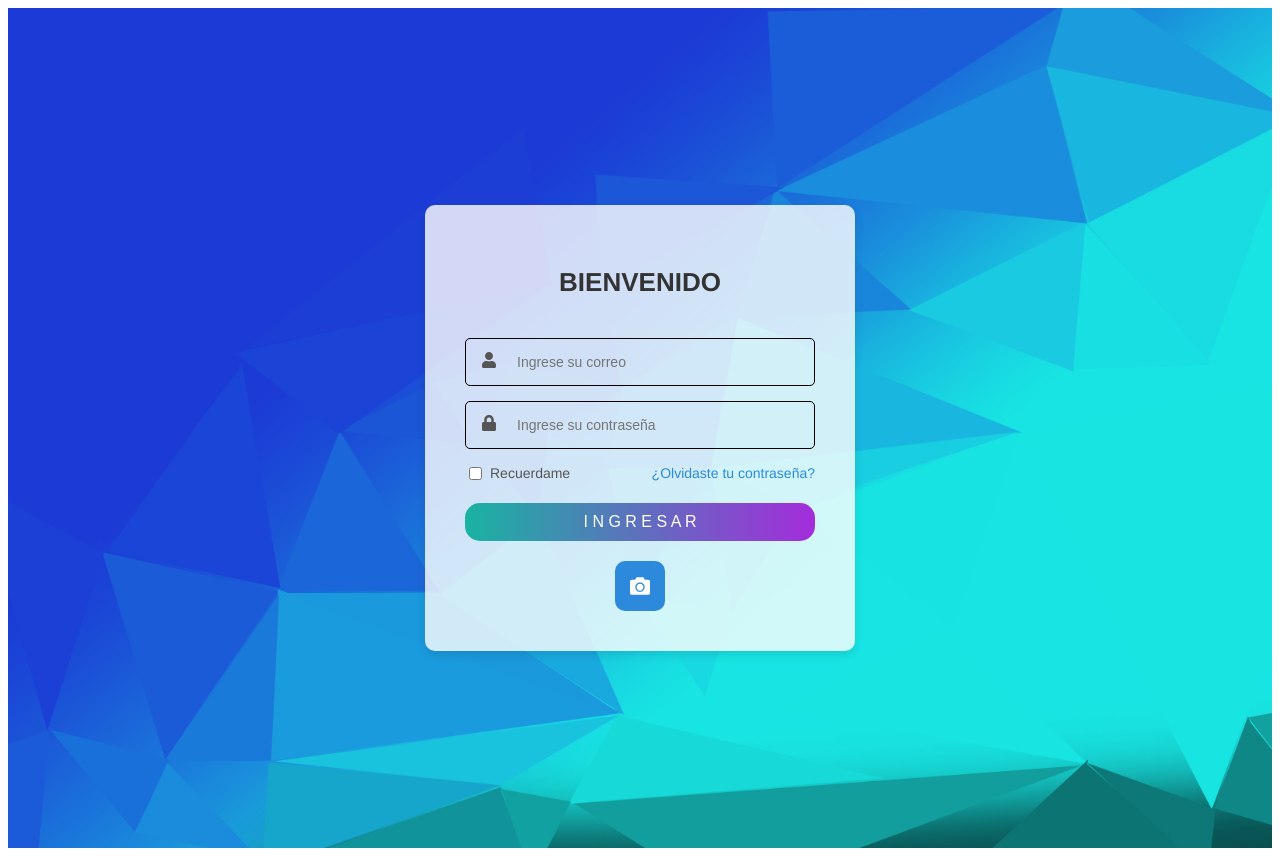
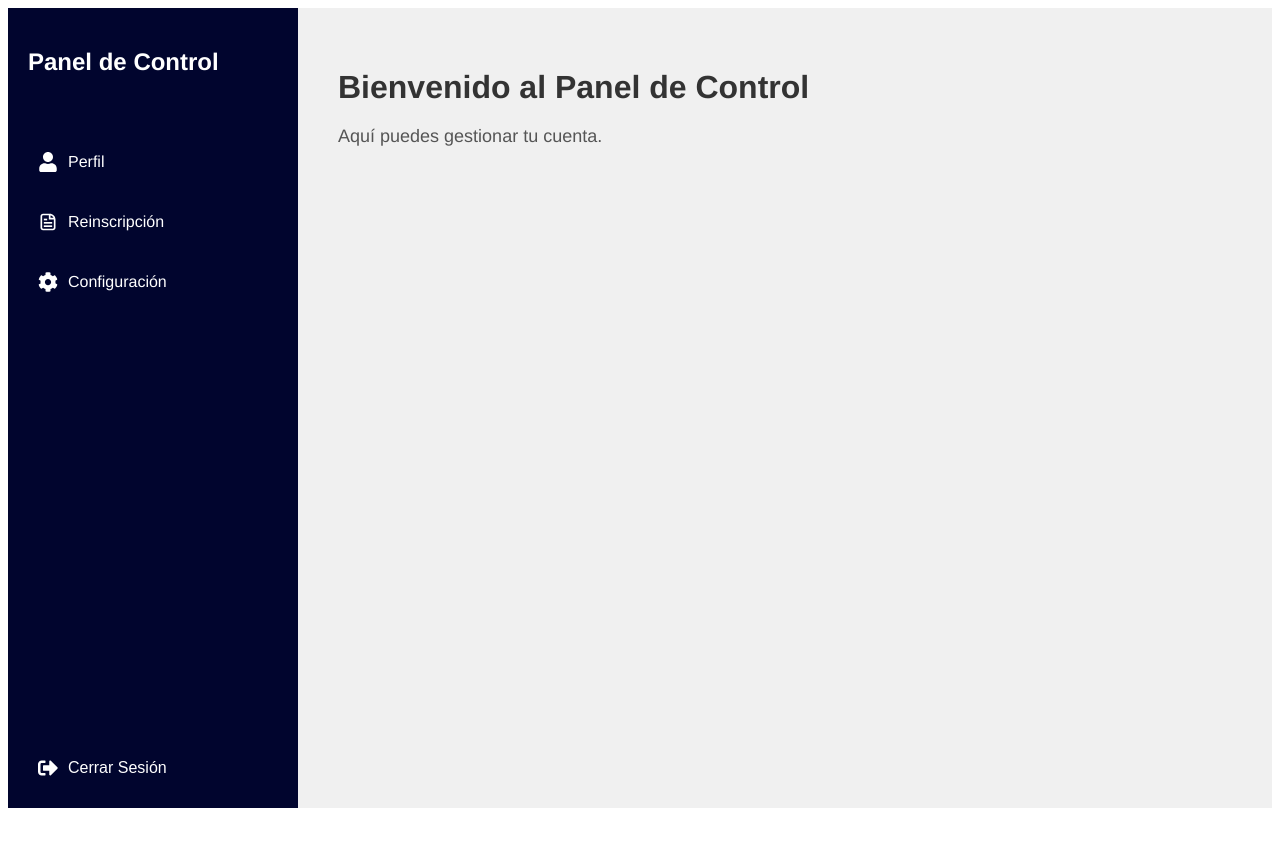
Before and after one commit to CharlyMoh/React-Izel-Web-, a React (Create React App) app: page / in a window 1280 px wide. After the commit the page ends 816 px from the top, so only its background shows below. Built offline with nearby package versions, Linux system fonts and the light colour scheme.

Commit message:
Panel de control agregado

```diff
--- a/src/App.js
+++ b/src/App.js
@@ -1,12 +1,13 @@
 // Importaciones
 import { LoginScreen } from "./pages/login";
+import {Dashboard} from "./pages/controlPanelScreen"
 
 // Pantalla principal
 
 function App() {
   return (
     <div className="">
-      <LoginScreen/>
+      <Dashboard/>
     </div>
   );
 }
--- /dev/null
+++ b/src/pages/controlPanelScreen.js
@@ -0,0 +1,136 @@
+import React from "react";
+import { FaHome, FaUser, FaChartLine, FaCog, FaSignOutAlt } from "react-icons/fa";
+import { CgFileDocument } from "react-icons/cg";
+
+export const Dashboard = () => {
+    return (
+        <div style={styles.container}>
+            {/* Barra de tareas lateral */}
+            <div style={styles.sidebar}>
+                <div style={styles.logo}>
+                    <h2 style={styles.logoText}>Panel de Control</h2>
+                </div>
+                <ul style={styles.menu}>
+                    {/* <li style={styles.menuItem}>
+                        <FaHome style={styles.menuIcon} />
+                        <span style={styles.menuText}>Inicio</span>
+                    </li> */}
+                    <li style={styles.menuItem}>
+                        <FaUser style={styles.menuIcon} />
+                        <span style={styles.menuText}>Perfil</span>
+                    </li>
+                    <li style={styles.menuItem}>
+                        <CgFileDocument style={styles.menuIcon}/>
+                        <span style={styles.menuText}>Reinscripción</span>
+                    </li>
+                    <li style={styles.menuItem}>
+                        <FaCog style={styles.menuIcon} />
+                        <span style={styles.menuText}>Configuración</span>
+                    </li>
+                </ul>
+                <div style={styles.footer}>
+                    <button style={styles.logoutButton}>
+                        <FaSignOutAlt style={styles.logoutIcon} />
+                        <span style={styles.logoutText}>Cerrar Sesión</span>
+                    </button>
+                </div>
+            </div>
+
+            {/* Contenido principal */}
+            <div style={styles.mainContent}>
+                <h1 style={styles.contentTitle}>Bienvenido al Panel de Control</h1>
+                <p style={styles.contentText}>
+                    Aquí puedes gestionar tu cuenta.
+                </p>
+            </div>
+        </div>
+    );
+};
+
+const styles = {
+    container: {
+        display: 'flex',
+        height: '100vh',
+        fontFamily: 'Helvetica',
+    },
+    sidebar: {
+        width: '250px',
+        color: 'white',
+        padding: '20px',
+        display: 'flex',
+        flexDirection: 'column',
+        justifyContent: 'space-between',
+        backgroundColor: '#01052e',
+    },
+    logo: {
+        marginBottom: '30px',
+    },
+    logoText: {
+        fontSize: '24px',
+        fontWeight: 'bold',
+    },
+    menu: {
+        listStyle: 'none',
+        padding: '0',
+    },
+    menuItem: {
+        display: 'flex',
+        alignItems: 'center',
+        marginBottom: '20px',
+        cursor: 'pointer',
+        transition: 'background-color 0.3s ease',
+        padding: '10px',
+        borderRadius: '5px',
+        ':hover': {
+            backgroundColor: '#1c6da8',
+        },
+    },
+    menuIcon: {
+        fontSize: '20px',
+        marginRight: '10px',
+    },
+    menuText: {
+        fontSize: '16px',
+    },
+    footer: {
+        marginTop: 'auto',
+    },
+    logoutButton: {
+        display: 'flex',
+        alignItems: 'center',
+        backgroundColor: 'transparent',
+        border: 'none',
+        color: 'white',
+        cursor: 'pointer',
+        fontSize: '16px',
+        padding: '10px',
+        borderRadius: '5px',
+        transition: 'background-color 0.3s ease',
+        ':hover': {
+            backgroundColor: '#1c6da8',
+        },
+    },
+    logoutIcon: {
+        fontSize: '20px',
+        marginRight: '10px',
+    },
+    logoutText: {
+        fontSize: '16px',
+    },
+    mainContent: {
+        flex: 1,
+        padding: '40px',
+        backgroundColor: '#f0f0f0',
+    },
+    contentTitle: {
+        fontSize: '32px',
+        color: '#333',
+        marginBottom: '20px',
+    },
+    contentText: {
+        fontSize: '18px',
+        color: '#555',
+    },
+};
+
+export default Dashboard;
--- /dev/null
+++ b/src/pages/index.js
@@ -0,0 +1,2 @@
+export * from './controlPanelScreen'
+export * from './login'
```
Also changed, not shown: src/components/StackNavigator.js (added), src/pages/inscriptionScreen.js (added).
